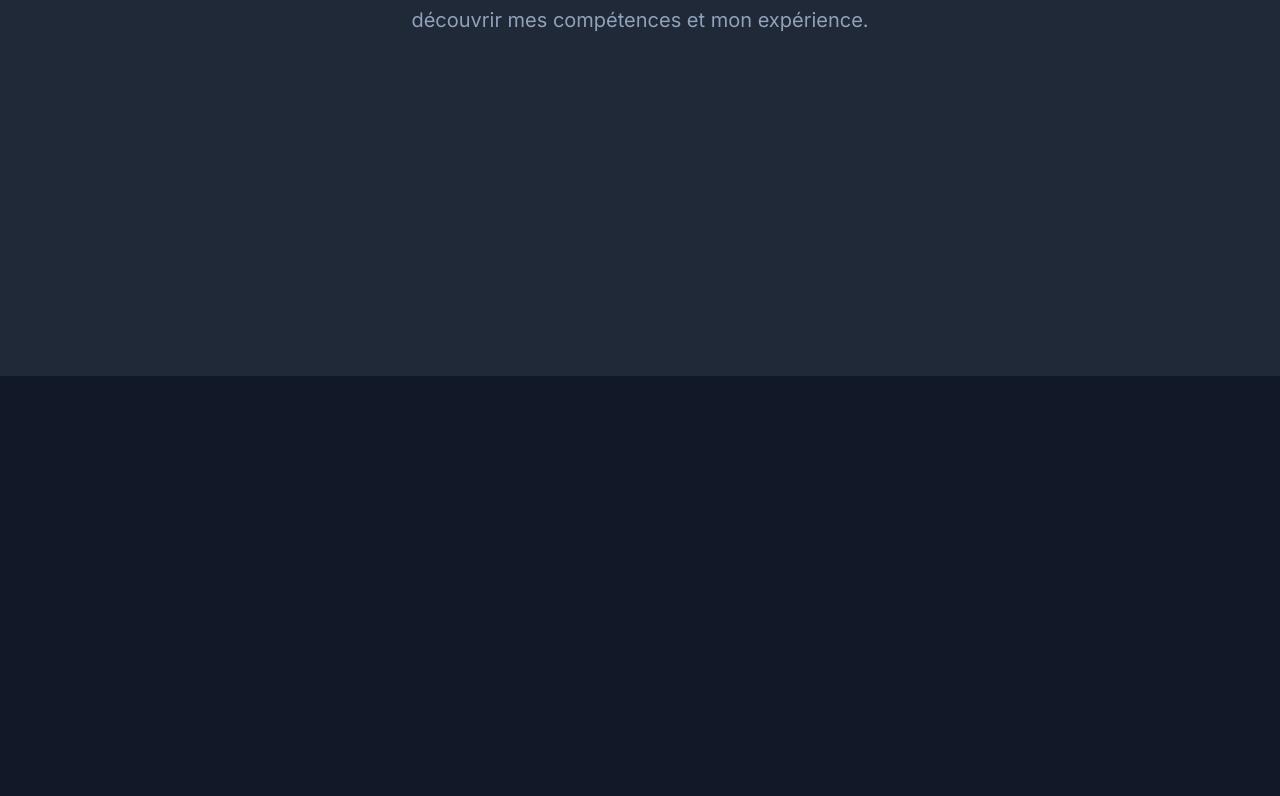
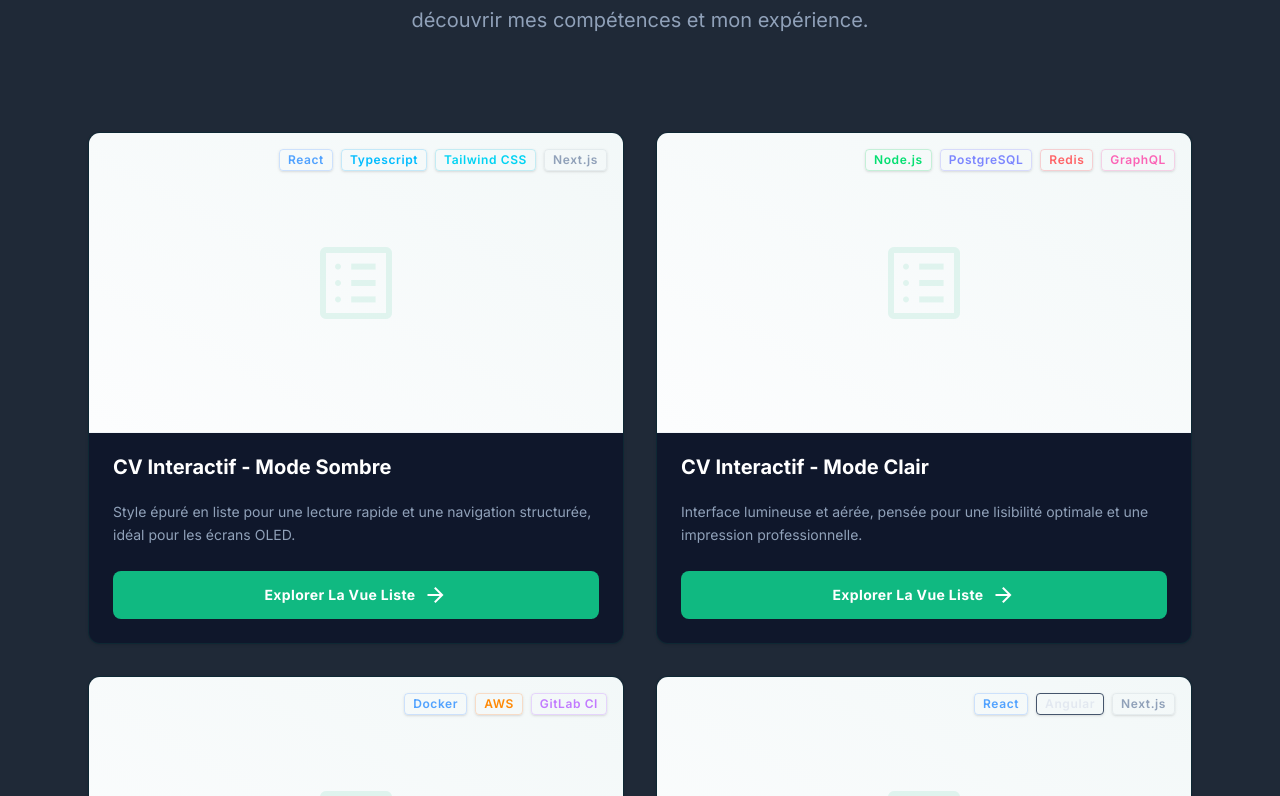
Before and after one commit to jeyofdev/my-interactive-cv, a Next.js app: page / in a window 1280 px wide. Shown: the part 424-1220 px from the top of the page. Before the commit the page ends 800 px from the top, so only its background shows below. Built offline with nearby package versions, Linux system fonts and the light colour scheme.

Commit message:
feat: add card list in home

```diff
--- a/app/globals.css
+++ b/app/globals.css
@@ -32,6 +32,7 @@
 	--color-border-separator-secondary: var(--border-separator-secondary);
 	--color-border-image: var(--border-image);
 	--color-border-secondary: var(--border-secondary);
+	--color-border-light: var(--border-light);
 
 	--color-icon-muted-foreground: var(--icon-muted-foreground);
 	--color-icon-dark-mode-background: var(--icon-dark-mode-background);
@@ -119,6 +120,9 @@
 	--color-card-education-background: var(--card-education-background);
 	--color-border-card-education: var(--border-card-education);
 
+	--color-card-home-background: var(--card-home-background);
+	--color-card-home-image-background: var(--card-home-image-background);
+
 	/* Fonts */
 	--font-display: 'Inter', 'sans-serif';
 }
@@ -149,6 +153,7 @@
 	--border-image: theme(--color-white);
 	--border-separator: theme(--color-slate-200);
 	--border-separator-secondary: theme(--color-slate-200 / 50%);
+	--border-light: theme(--color-slate-100);
 
 	--divider-vertical: theme(--color-slate-300);
 	--divider-horizontal: theme(--color-slate-100);
@@ -222,6 +227,9 @@
 
 	--card-education-background: theme(--color-slate-50, 50%);
 	--border-card-education: theme(--color-slate-100);
+
+	--card-home-background: theme(--color-white);
+	--card-home-image-background: theme(--color-slate-50);
 }
 
 .dark {
@@ -244,6 +252,7 @@
 	--border-image: theme(--color-slate-700);
 	--border-separator: theme(--color-slate-700);
 	--border-separator-secondary: theme(--color-slate-700);
+	--border-light: theme(--color-slate-100);
 
 	--divider-vertical: theme(--color-slate-600);
 	--divider-horizontal: theme(--color-slate-700 / 30%);
@@ -291,6 +300,9 @@
 
 	--card-education-background: theme(--color-slate-800 / 30%);
 	--border-card-education: theme(--color-slate-800);
+
+	--card-home-background: theme(--color-slate-900);
+	--card-home-image-background: theme(--color-slate-50);
 }
 
 @layer base {
--- a/components/page/home.tsx
+++ b/components/page/home.tsx
@@ -2,6 +2,13 @@ import { Header } from "@/components/layout/home/header";
 import { Typography } from "@/components/ui/typography/typography";
 import { Chip } from "@/components/ui/chip/chip";
 import { DotIcon } from "@/components/ui/icon/dot";
+import { ListRenderer } from "@/components/list/list-renderer";
+import { homeData } from "@/data/home-data";
+import { CardContent, CardFooter, CardHeader, CardTitle } from "@/components/ui/card/card-base";
+import { Button } from "@/components/ui/button/button";
+import { Icon } from "../ui/icon/icon";
+import { getChipSkillColor } from "@/lib/utils";
+import { resumeData } from "@/data/resume-data";
 
 export const Home = () => {
 	return (
@@ -26,7 +33,7 @@ export const Home = () => {
 						letterSpacing="custom-0.03em"
 						className="mb-6"
 					>
-						Bienvenue sur le portfolio de <span className="text-primary">Jane Doe</span>
+						Bienvenue sur le portfolio de <span className="text-primary capitalize">{resumeData.name}</span>
 					</Typography>
 
 					<Typography
@@ -42,6 +49,76 @@ export const Home = () => {
 						expérience.
 					</Typography>
 				</section>
+
+				<section className="max-w-6xl w-full px-6 pb-24">
+					<div className="grid grid-cols-1 md:grid-cols-2 gap-6 lg:gap-8">
+						<ListRenderer
+							list={homeData.resumeItems}
+							keyExtractor={(item) => item.id}
+							renderItem={(resume) => (
+								<div className="group cursor-pointer relative flex flex-col overflow-hidden rounded-xl border border-primary/10 bg-card-home-background shadow-sm hover:shadow-xl transition-all duration-300 hover:-translate-y-1">
+									<div className="aspect-video w-full bg-card-home-image-background overflow-hidden relative border-b border-border-light">
+										<div className="absolute inset-0 bg-gradient-to-bl from-primary/5 to-white opacity-60" />
+										<div className="absolute inset-0 flex items-center justify-center">
+											<Icon variant="default" icon="list_alt" color="primary/10" size="96px" />
+										</div>
+
+										<div className="absolute top-4 right-4 flex gap-2">
+											<ListRenderer
+												list={resume.skills}
+												keyExtractor={(item) => item.id}
+												renderItem={(skill) => (
+													<Chip variant="outline" color={getChipSkillColor(skill)}>
+														{skill.label}
+													</Chip>
+												)}
+											/>
+										</div>
+									</div>
+
+									<CardHeader className="flex p-6">
+										<CardTitle>
+											<Typography variant="h3" fontSize="xl" lineHeight="none" letterSpacing="normal">
+												{resume.title}
+											</Typography>
+										</CardTitle>
+									</CardHeader>
+
+									<CardContent className="mb-6">
+										<Typography
+											variant="lead"
+											fontSize="sm"
+											lineHeight="relaxed"
+											fontWeight="normal"
+											letterSpacing="normal"
+											textAlign="left"
+											className="line-clamp-2"
+										>
+											{resume.description}
+										</Typography>
+									</CardContent>
+
+									<CardFooter className="pb-6">
+										<Button withIcon iconPosition="end" className="w-full py-6 rounded-lg">
+											<Icon variant="default" icon="arrow_forward" color="white" size="24px" />
+											<Typography
+												variant="small"
+												color="white"
+												fontSize="sm"
+												fontWeight="bold"
+												lineHeight="none"
+												textTransform="capitalize"
+												letterSpacing="wide"
+											>
+												Explorer la Vue Liste
+											</Typography>
+										</Button>
+									</CardFooter>
+								</div>
+							)}
+						/>
+					</div>
+				</section>
 			</main>
 		</div>
 	);
--- a/components/ui/button/button.tsx
+++ b/components/ui/button/button.tsx
@@ -5,7 +5,7 @@ import { Slot } from "radix-ui";
 import { cn } from "@/lib/utils";
 
 const buttonVariants = cva(
-	"inline-flex items-center justify-center gap-2 whitespace-nowrap rounded-md text-sm font-medium transition-all disabled:pointer-events-none disabled:opacity-50 [&_svg]:pointer-events-none [&_svg:not([class*='size-'])]:size-4 shrink-0 [&_svg]:shrink-0 outline-none focus-visible:border-ring focus-visible:ring-ring/50 focus-visible:ring-[3px] aria-invalid:ring-destructive/20 dark:aria-invalid:ring-destructive/40 aria-invalid:border-destructive",
+	"inline-flex items-center justify-center gap-2 whitespace-nowrap rounded-md text-sm font-medium transition-all disabled:pointer-events-none disabled:opacity-50 [&_svg]:pointer-events-none [&_svg:not([class*='size-'])]:size-4 shrink-0 [&_svg]:shrink-0 outline-none focus-visible:border-ring focus-visible:ring-ring/50 focus-visible:ring-[3px] aria-invalid:ring-destructive/20 dark:aria-invalid:ring-destructive/40 aria-invalid:border-destructive cursor-pointer",
 	{
 		variants: {
 			variant: {
@@ -17,6 +17,8 @@ const buttonVariants = cva(
 				secondary: "bg-secondary text-secondary-foreground hover:bg-secondary/80",
 				ghost: "hover:bg-accent hover:text-accent-foreground dark:hover:bg-accent/50",
 				link: "text-primary underline-offset-4 hover:underline",
+				outlined:
+					"group border bg-background-light dark:bg-slate-800 shadow-xs hover:bg-accent hover:text-accent-foreground dark:bg-input/30 border border-primary/10 hover:bg-primary dark:hover:bg-slate-700 dark:hover:bg-input/50",
 			},
 			size: {
 				default: "h-9 px-4 py-2 has-[>svg]:px-3",
@@ -28,35 +30,46 @@ const buttonVariants = cva(
 				"icon-sm": "size-8",
 				"icon-lg": "size-10",
 			},
+			withIcon: {
+				true: "gap-2",
+				false: "",
+			},
+			iconPosition: {
+				start: "flex-row",
+				end: "flex-row-reverse",
+			},
 		},
+		compoundVariants: [
+			{
+				withIcon: true,
+				size: "icon",
+				className: "gap-0",
+			},
+		],
 		defaultVariants: {
 			variant: "default",
 			size: "default",
+			withIcon: false,
+			iconPosition: "start",
 		},
 	},
 );
 
-function Button({
-	className,
-	variant = "default",
-	size = "default",
-	asChild = false,
-	...props
-}: React.ComponentProps<"button"> &
+type ButtonProps = React.ComponentProps<"button"> &
 	VariantProps<typeof buttonVariants> & {
 		asChild?: boolean;
-	}) {
+	};
+
+const Button = ({ className, variant, size, withIcon, iconPosition, asChild = false, ...props }: ButtonProps) => {
 	const Component = asChild ? Slot.Root : "button";
 
 	return (
 		<Component
 			data-slot="button"
-			data-variant={variant}
-			data-size={size}
-			className={cn(buttonVariants({ variant, size, className }))}
+			className={cn(buttonVariants({ variant, size, withIcon, iconPosition, className }))}
 			{...props}
 		/>
 	);
-}
+};
 
 export { Button, buttonVariants };
--- a/components/ui/icon/icon.tsx
+++ b/components/ui/icon/icon.tsx
@@ -14,16 +14,18 @@ const iconVariants = cva("material-symbols-outlined", {
 		color: {
 			default: "text-foreground",
 			white: "text-white",
+			"primary/10": "text-primary/10",
 			primary: "text-primary",
 			secondary: "text-icon-muted-foreground",
 			link: "text-link-icon-foreground",
 			inherit: "text-inherit",
 			info: "text-surface-muted-foreground-info",
+			"surface-muted-foreground-secondary": "surface-muted-foreground-secondary",
 		},
 		backgroundColor: {
 			transparent: "bg-transparent",
 			primary: "bg-primary",
-			"primary-10": "bg-primary/10",
+			"primary/10": "bg-primary/10",
 		},
 		rounded: {
 			sm: "rounded-sm",
--- a/components/ui/typography/base-typography.tsx
+++ b/components/ui/typography/base-typography.tsx
@@ -21,6 +21,7 @@ const baseTypographyVariants = cva("", {
 		color: {
 			default: "text-foreground",
 			primary: "text-primary",
+			white: "text-white",
 			"surface-muted-foreground": "text-surface-muted-foreground",
 			"surface-muted-foreground-secondary": "text-surface-muted-foreground-secondary",
 			"surface-muted-foreground-info": "text-surface-muted-foreground-info",
--- /dev/null
+++ b/data/home-data.ts
@@ -0,0 +1,63 @@
+import { SkillItem } from "@/data/resume-data";
+
+type Resume = {
+	id: number;
+	title: string;
+	description: string;
+	skills: Skill[];
+};
+
+type HomeData = {
+	resumeItems: Resume[];
+};
+
+export type Skill = Pick<SkillItem, "id" | "label">;
+
+export const homeData: HomeData = {
+	resumeItems: [
+		{
+			id: 1,
+			title: "CV Interactif - Mode Sombre",
+			description:
+				"Style épuré en liste pour une lecture rapide et une navigation structurée, idéal pour les écrans OLED.",
+			skills: [
+				{ id: 1, label: "React" },
+				{ id: 2, label: "Typescript" },
+				{ id: 3, label: "Tailwind CSS" },
+				{ id: 4, label: "Next.js" },
+			],
+		},
+		{
+			id: 2,
+			title: "CV Interactif - Mode Clair",
+			description:
+				"Interface lumineuse et aérée, pensée pour une lisibilité optimale et une impression professionnelle.",
+			skills: [
+				{ id: 1, label: "Node.js" },
+				{ id: 2, label: "PostgreSQL" },
+				{ id: 3, label: "Redis" },
+				{ id: 4, label: "GraphQL" },
+			],
+		},
+		{
+			id: 3,
+			title: "Portfolio Développeur",
+			description: "Mise en avant des projets, compétences et technologies avec une navigation fluide et moderne.",
+			skills: [
+				{ id: 1, label: "Docker" },
+				{ id: 2, label: "AWS" },
+				{ id: 3, label: "GitLab CI" },
+			],
+		},
+		{
+			id: 4,
+			title: "Profil Créatif",
+			description: "Présentation originale et visuelle, idéale pour les profils orientés design et création digitale.",
+			skills: [
+				{ id: 1, label: "React" },
+				{ id: 2, label: "Angular" },
+				{ id: 4, label: "Next.js" },
+			],
+		},
+	],
+};
--- a/lib/utils.ts
+++ b/lib/utils.ts
@@ -1,6 +1,6 @@
-import { skillColorMap } from "@/components/page/resume";
-import { ChipBaseColor } from "@/components/ui/chips/chip-base";
+import { ChipBaseColor } from "@/components/ui/chip/chip-base";
 import { SkillItem } from "@/data/resume-data";
+import { skillColorMap } from "@/types/skill-type";
 import { clsx, type ClassValue } from "clsx";
 import { twMerge } from "tailwind-merge";
 
--- /dev/null
+++ b/types/skill-type.ts
@@ -0,0 +1,15 @@
+import { ChipBaseColor } from "@/components/ui/chip/chip-base";
+
+export const skillColorMap: Record<string, ChipBaseColor> = {
+	react: "react",
+	typescript: "typescript",
+	tailwindcss: "tailwindcss",
+	nextjs: "nextjs",
+	nodejs: "nodejs",
+	postgresql: "postgresql",
+	redis: "redis",
+	graphql: "graphql",
+	docker: "docker",
+	aws: "aws",
+	gitlabci: "gitlabci",
+};
```
Also changed, not shown: components/page/resume.tsx (+2 -15 lines).
